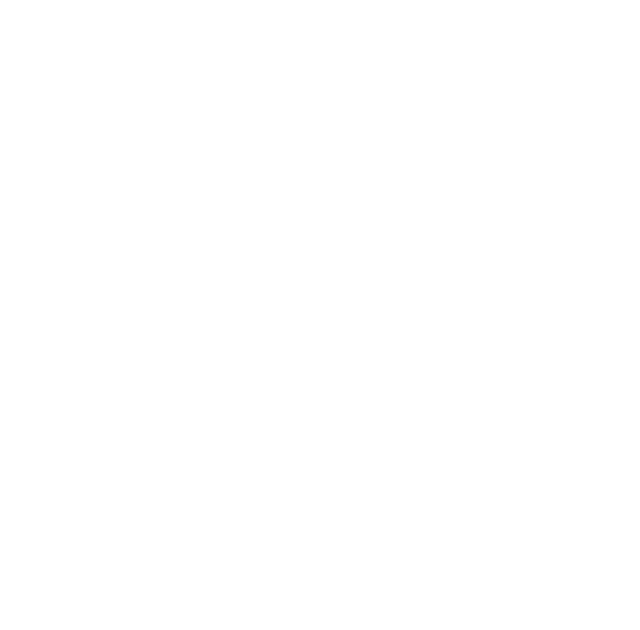
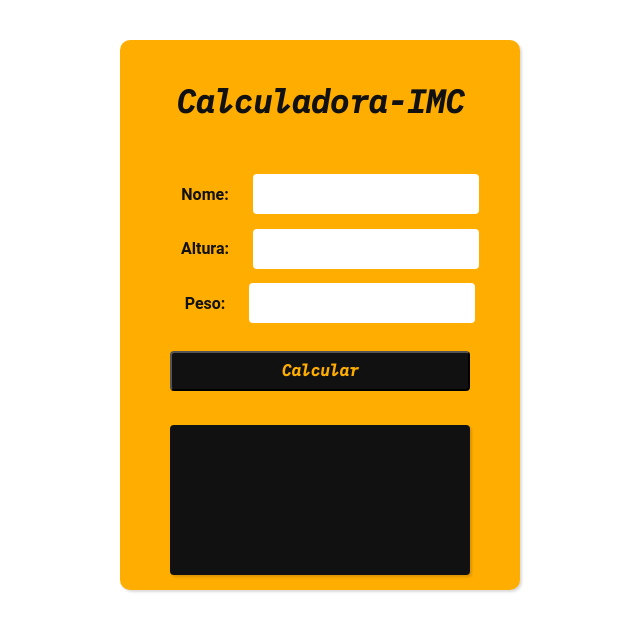
Before and after one commit to douglasrodriguesgit/calculadora-imc, a plain HTML site: page index.html in a window 1280 px wide. Shown: the whole page, without its empty margins (320-960 px from the left). Drawn offline with Linux system fonts and the light colour scheme.

Commit message:
implementado o html e css da calculadora IMC

```diff
--- a/index.html
+++ b/index.html
@@ -5,11 +5,41 @@
   <meta charset="UTF-8">
   <meta http-equiv="X-UA-Compatible" content="IE=edge">
   <meta name="viewport" content="width=device-width, initial-scale=1.0">
+  <link rel="preconnect" href="https://fonts.googleapis.com">
+  <link rel="preconnect" href="https://fonts.gstatic.com" crossorigin>
+  <link href="https://fonts.googleapis.com/css2?family=IBM+Plex+Mono:ital,wght@1,500&display=swap" rel="stylesheet">
   <link rel="stylesheet" href="./style.css">
   <title>Calculadora IMC</title>
 </head>
 
 <body>
+  <section class="container">
+    <div class="header">
+      <p class="text-init"> Calculadora-IMC</p>
+    </div>
+
+    <div class="input">
+      <label>Nome:</label>
+      <input type="text">
+    </div>
+    <div class="input">
+      <label>Altura:</label>
+      <input type="number">
+    </div>
+    <div class="input">
+      <label>Peso:</label>
+      <input type="number">
+    </div>
+    <button class="btn"> Calcular</button>
+    <div class=" resultado">
+
+    </div>
+
+
+
+
+
+  </section>
 
 
 
--- a/style.css
+++ b/style.css
@@ -0,0 +1,71 @@
+body,
+input,
+label,
+section,
+h1 {
+  margin: 0;
+  padding: 0;
+}
+
+.container {
+  background-color: #ffae00;
+  display: grid;
+  grid-template-columns: 1fr;
+  width: 400px;
+  height: 550px;
+  margin: 40px auto;
+  border-radius: 10px;
+  box-shadow: rgba(0, 0, 0, 0.15) 1.95px 1.95px 2.6px;
+}
+
+.header {
+  color: #111;
+  font: 600 2rem/1.2 "IBM Plex Mono", sans-serif;
+  margin-top: 10px;
+  margin-left: auto;
+  margin-right: auto;
+  margin-bottom: 0px;
+}
+
+label {
+  padding: 20px;
+}
+
+.input {
+  margin: auto;
+  color: #111;
+  font: 600 1rem/0.825 "roboto", sans-serif;
+}
+
+.container input {
+  height: 40px;
+  font: 600 1rem/0.825 "roboto", sans-serif;
+  color: #000;
+  border-radius: 4px;
+  border: none;
+}
+
+.container input:focus {
+  outline: none;
+}
+
+.btn {
+  background: #111;
+  width: 300px;
+  height: 40px;
+  margin: 20px auto;
+  font: 600 1rem/0.825 "IBM Plex Mono", sans-serif;
+  cursor: pointer;
+  border-radius: 4px;
+  color: #ffae00;
+}
+
+.resultado {
+  width: 300px;
+  background-color: #111;
+  height: 150px;
+  margin: 0 auto;
+  border-radius: 4px;
+  color: #ffae00;
+  box-shadow: rgba(0, 0, 0, 0.15) 1.95px 1.95px 2.6px;
+}
```
